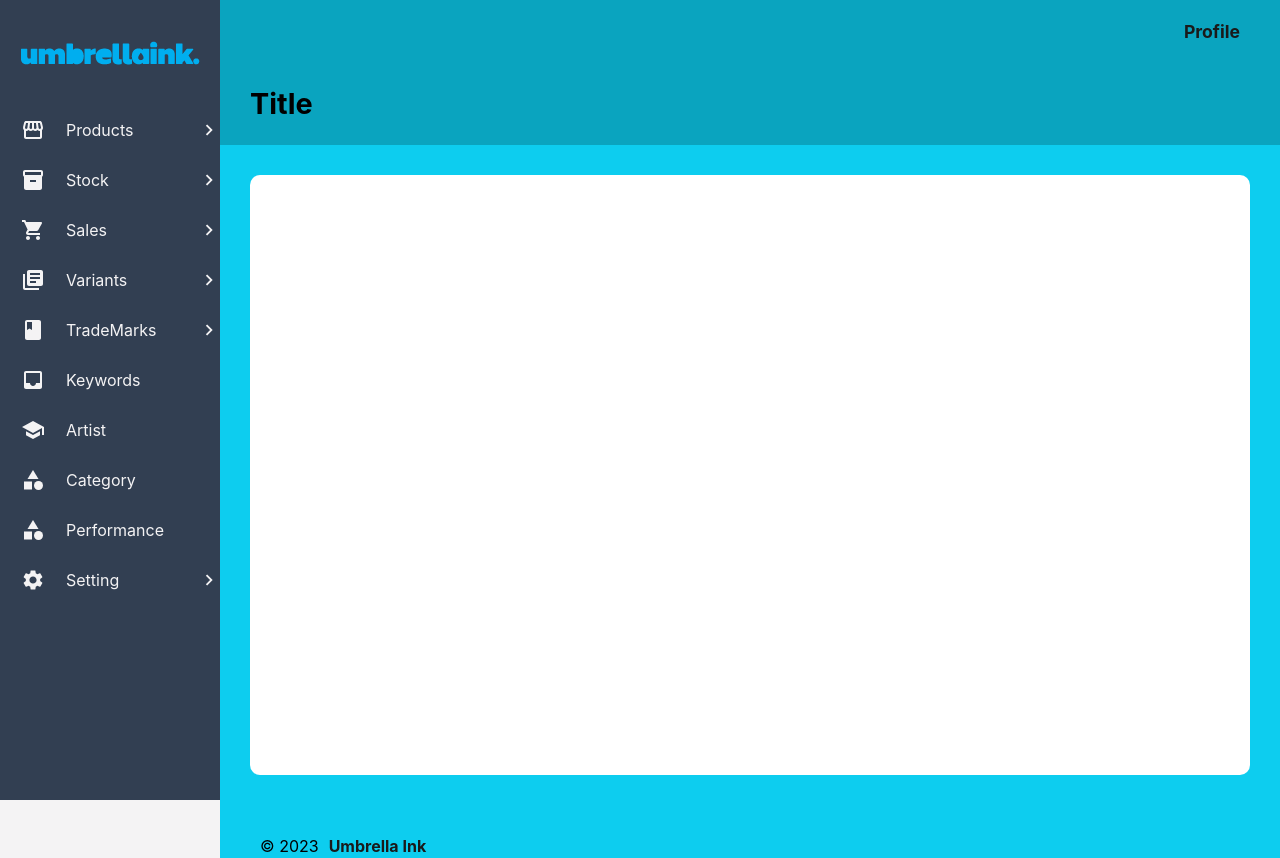
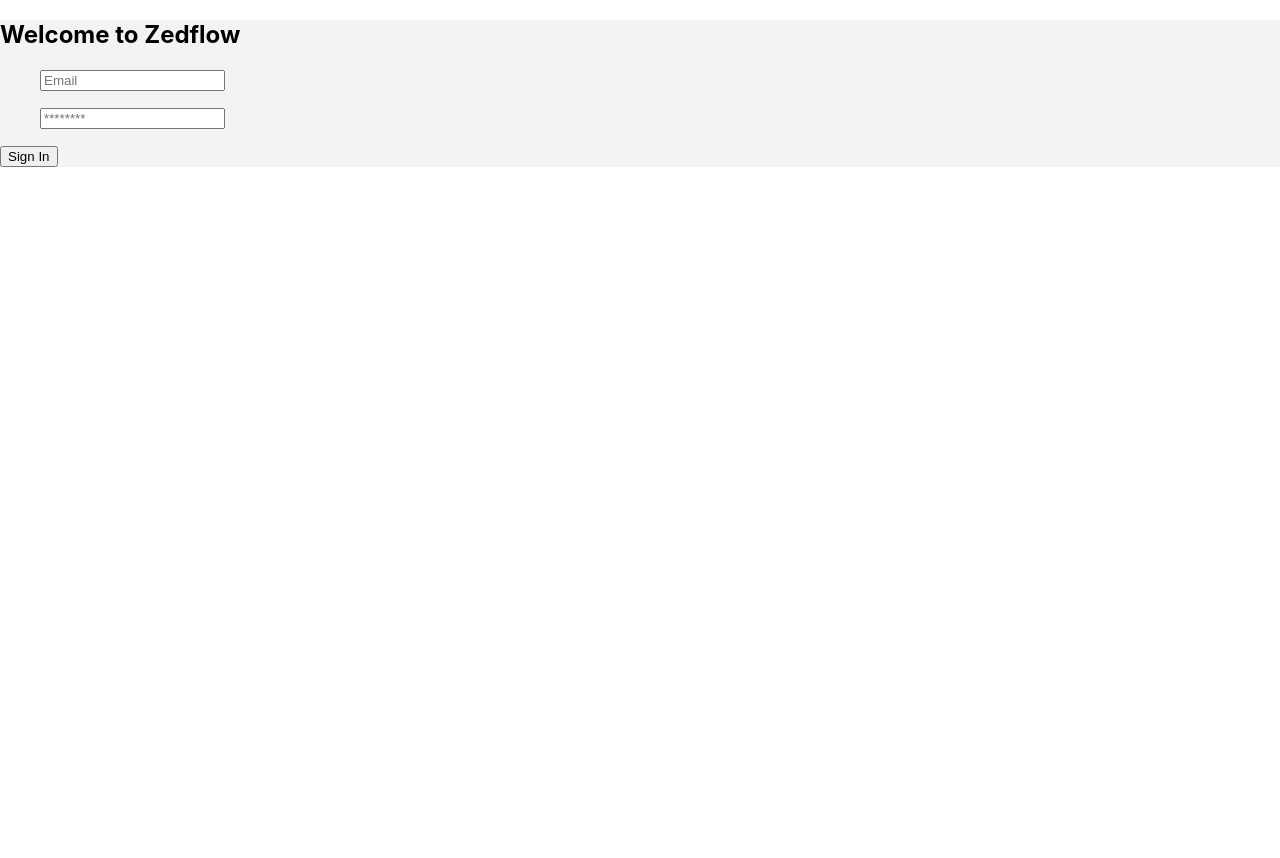
Before and after one commit to NightW0lfff/Zedflow-Project, a React (Create React App) app: page /login in a window 1280 px wide. After the commit the page ends 800 px from the top, so only its background shows below. Built offline with nearby package versions, Linux system fonts and the light colour scheme.

Commit message:
Updated Code
Adding Login Page and Router to web app

```diff
--- a/package.json
+++ b/package.json
@@ -16,7 +16,6 @@
     "react": "^18.2.0",
     "react-dom": "^18.2.0",
     "react-router-dom": "^6.10.0",
-    "react-scripts": "5.0.1",
     "web-vitals": "^2.1.4"
   },
   "scripts": {
@@ -42,5 +41,8 @@
       "last 1 firefox version",
       "last 1 safari version"
     ]
+  },
+  "devDependencies": {
+    "react-scripts": "^5.0.1"
   }
 }
--- a/src/App.js
+++ b/src/App.js
@@ -1,15 +1,15 @@
+import { Routes, Route } from "react-router-dom";
 import "./style.css";
-import Sidebar from "./Components/Sidebar";
-import Main from "./Components/Main";
-// import Test from "./Test.js";
+import Login from "./Pages/Login";
+import Home from "./Pages/Home";
 
 function App() {
   return (
     <div className="App">
-      <container>
-        <Sidebar />
-        <Main />
-      </container>
+      <Routes>
+        <Route path="/login" element={<Login />} />
+        <Route path="/" element={<Home />} />
+      </Routes>
     </div>
   );
 }
--- a/src/Components/Main.css
+++ b/src/Components/Main.css
@@ -5,13 +5,22 @@
   --color: #1a1a1a;
 }
 
-.container {
+container {
+  display: flex;
+  flex-direction: row;
+  margin: 0;
+  padding: 0;
+  min-height: 100vh;
+  height: 100%;
+  width: 100%;
+}
+
+.content-container {
   background-color: var(--background-color);
   display: flex;
   flex-direction: column;
   position: relative;
   width: 100%;
-  /* height: 100%; */
   min-height: 100vh;
   margin: 0;
   padding: 0;
@@ -56,14 +65,14 @@
   display: flex;
   flex-direction: row;
   height: 100%;
-  margin: 30px;
+  margin: 60px 30px;
 }
 
 .main-box {
   background-color: #ffffff;
   width: 100%;
   height: fit-content;
-  min-height: 75vh;
+  height: 75vh;
   border-radius: 10px;
 }
 
--- a/src/Components/Main.js
+++ b/src/Components/Main.js
@@ -1,8 +1,11 @@
+import Sidebar from "../Components/Sidebar";
 import "./Main.css";
 
-function Main() {
+function Main(props) {
   return (
-    <div className="container">
+    <container>
+      <Sidebar />
+      <div className="content-container">
         <nav className="nav-top">
           <div className="nav-top-account">
             {/* <i></i> */}
@@ -10,11 +13,14 @@
           </div>
         </nav>
         <div className="nav-top-header">
-        <h2>Title</h2>
+          <h2>This is a title</h2>
         </div>
 
         <div className="main-container">
-        <div className="main-box"></div>
+          <div className="main-box">
+            <h1>This is a content</h1>
+            {props.children}
+          </div>
         </div>
         <footer>
           <div className="footer-container">
@@ -25,6 +31,7 @@
           </div>
         </footer>
       </div>
+    </container>
   );
 }
 
--- a/src/Components/Sidebar.css
+++ b/src/Components/Sidebar.css
@@ -1,7 +1,7 @@
 .sidebar {
   position: relative;
   width: 250px;
-  height: 100%;
+
   min-height: 100vh;
   background-color: #323f52;
   color: #f4f3f4;
@@ -19,6 +19,7 @@
   margin: 0;
   padding: 0;
   width: 100%;
+  list-style-type: none;
 }
 
 .sidebar-list-container,
--- a/src/Components/Sidebar.js
+++ b/src/Components/Sidebar.js
@@ -40,7 +40,7 @@
     <div className="sidebar">
       {/* Sidebar Header */}
       <div className="sidebar-header">
-        <a href="/home" className="sidebar-logo">
+        <a href="/" className="sidebar-logo">
           <img
             src="/zedflow-logo.png"
             alt="Zedflow Logo"
--- /dev/null
+++ b/src/Pages/Home.js
@@ -0,0 +1,9 @@
+import Main from "../Components/Main";
+
+export default function Home() {
+  return (
+    <div>
+      <Main />
+    </div>
+  );
+}
--- /dev/null
+++ b/src/Pages/Login.css
@@ -0,0 +1,65 @@
+/* .auth-form-container {
+  height: 300px;
+  padding-top: 10px;
+  background-color: rgb(241, 228, 250);
+  box-shadow: inset 0px 0px 25px 0px;
+} */
+/*
+.Login-form {
+  display: flex;
+  flex-direction: column;
+  padding: 2px 0 90px 0;
+  align-items: center;
+  border: none;
+} */
+
+/* ul {
+  list-style-type: none;
+} */
+/*
+.emailIcon {
+  height: 100px;
+  width: 100px;
+  position: absolute;
+  padding: 14px 0 0 25px;
+} */
+
+/* .email {
+  padding-left: 70px;
+  font-size: 20px;
+} */
+/*
+@media screen and (min-width: 600px) {
+  .auth-form-container {
+    padding: 3rem;
+    width: 300px;
+    border: 2px solid white;
+    box-shadow: inset 0px 0px 25px 0px #888;
+    border-radius: 40px;
+    margin: 0.5rem;
+    color: rgba(52, 52, 233, 0.705);
+  }
+} */
+
+/* label {
+  text-align: left;
+  padding: 0.25rem 0;
+} */
+
+/* input {
+  margin: 0.5rem 0;
+  padding: 1rem;
+  border: none;
+  border-radius: 20px;
+  box-shadow: inset 0px 0px 25px 0px #888;
+} */
+
+/* button {
+  border: none;
+  padding-top: 20px;
+  color: white;
+  background-color: rgba(52, 52, 233, 0.705);
+  padding: 10px;
+  border-radius: 10px;
+  cursor: pointer;
+} */
--- /dev/null
+++ b/src/Pages/Login.js
@@ -0,0 +1,53 @@
+import React, { useState } from "react";
+import "./Login.css";
+import { colors } from "@mui/material";
+
+function Login() {
+  const [email, setEmail] = useState("");
+  const [pass, setPass] = useState("");
+  const handleSubmit = (e) => {
+    e.preventDefault();
+    console.log(email);
+  };
+  return (
+    <div>
+      <div className="auth-form-container">
+        {/* <img src={img2} alt="" /> */}
+
+        <h2>Welcome to Zedflow </h2>
+        <form className="Login-form" onSubmit={handleSubmit}>
+          <ul>
+            {/* <MdEmail classname="emailIcon" /> */}
+            <input
+              value={email}
+              onChange={(e) => setEmail(e.target.value)}
+              type="email"
+              placeholder="Email"
+              id="email"
+              name="email"
+            />{" "}
+          </ul>
+          <ul>
+            {/* <AiFillLock classname="passIcon" /> */}
+            <label for="password"> </label>
+            <input
+              value={pass}
+              onChange={(e) => setPass(e.target.value)}
+              type="password"
+              placeholder="********"
+              id="password"
+              name="password"
+            />
+          </ul>
+          <button type="submit">
+            <a href="/" style={{ color: "#000000" }}>
+              Sign In
+            </a>
+          </button>
+        </form>
+      </div>
+    </div>
+  );
+}
+
+export default Login;
--- a/src/style.css
+++ b/src/style.css
@@ -3,13 +3,3 @@
   height: 100%;
   background-color: #f4f3f4;
 }
-
-container {
-  display: flex;
-  flex-direction: row;
-  margin: 0;
-  padding: 0;
-  min-height: 100vh;
-  height: 100%;
-  width: 100%;
-}
```
Also changed, not shown: 1 other file (tests, documents, lock files or other folders). Lines whose indentation alone changed are shown as unchanged.
